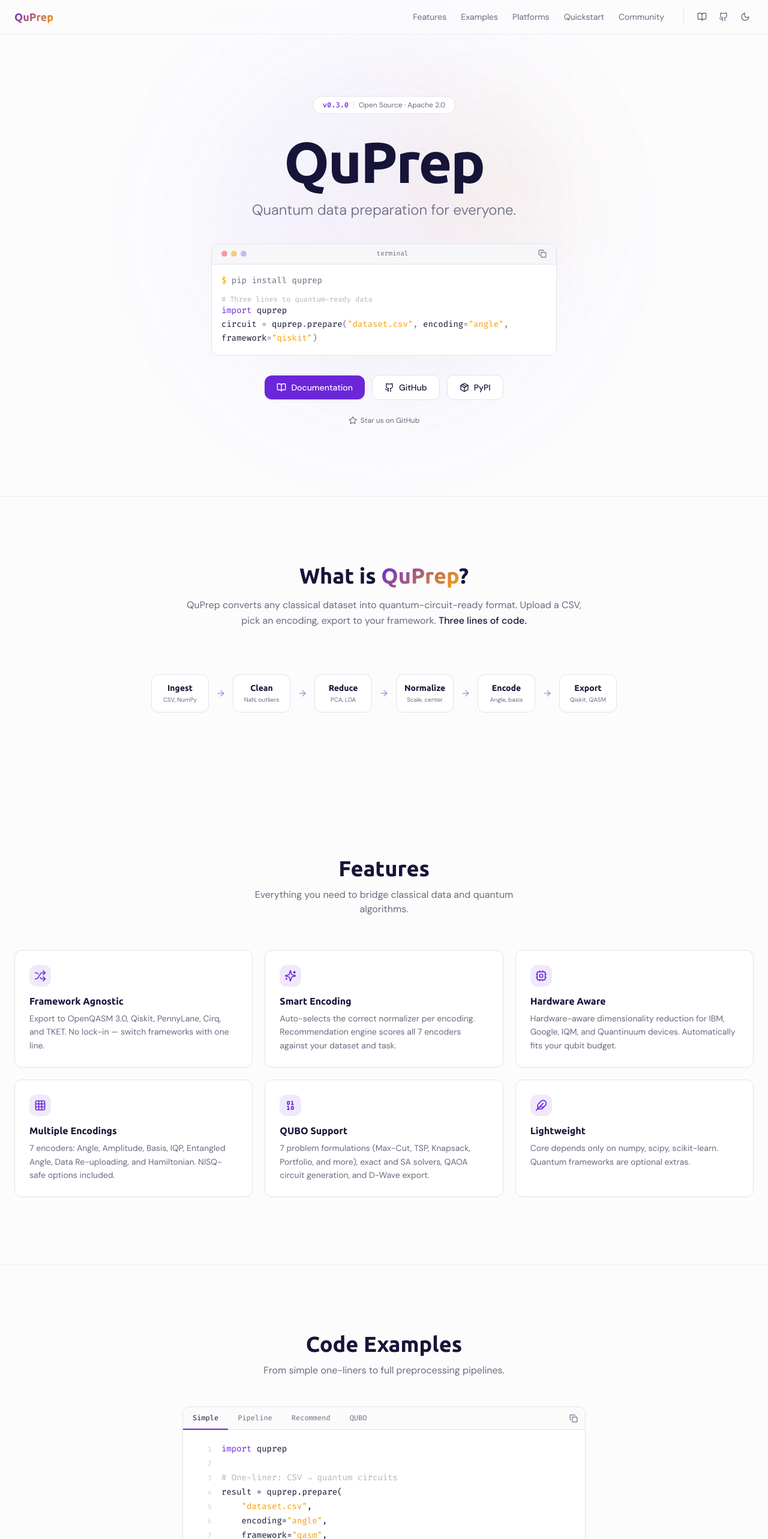
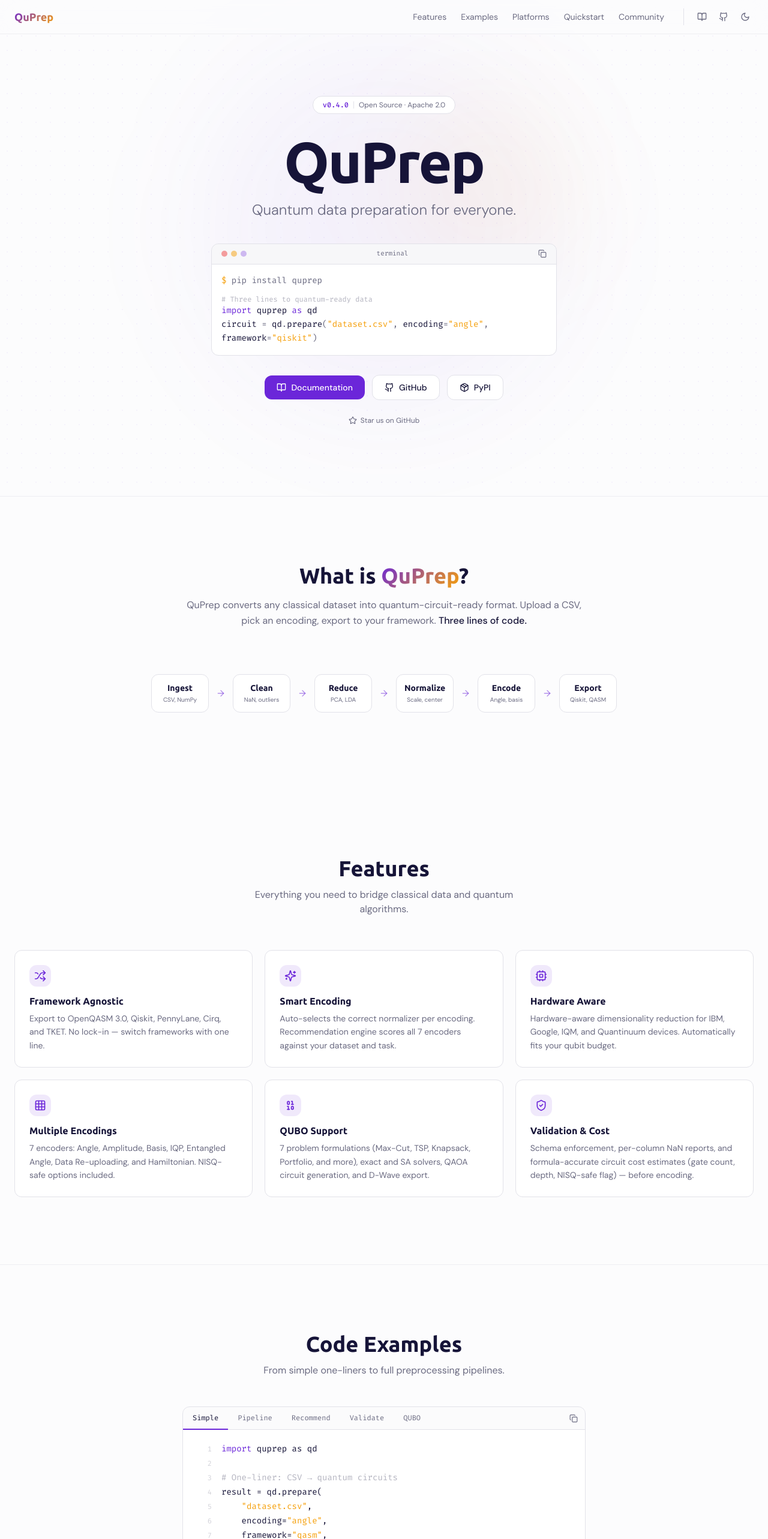
Before and after one commit to quprep/quprep.org, a React (Vite) app: page / in a window 1280 px wide. Shown: the top 2566 px of the page at 60% size. Built offline with nearby package versions, Linux system fonts and the light colour scheme; the HTML template or start-up script is replaced by a standard one.

Commit message:
chore: update website for v0.4.0

```diff
--- a/src/components/CodeExamplesSection.tsx
+++ b/src/components/CodeExamplesSection.tsx
@@ -6,10 +6,10 @@
   {
     id: "simple",
     label: "Simple",
-    code: `import quprep
+    code: `import quprep as qd
 
 # One-liner: CSV → quantum circuits
-result = quprep.prepare(
+result = qd.prepare(
     "dataset.csv",
     encoding="angle",
     framework="qasm",
@@ -21,15 +21,13 @@
   {
     id: "pipeline",
     label: "Pipeline",
-    code: `from quprep import Pipeline
-from quprep.clean.imputer import Imputer
-from quprep.encode.angle import AngleEncoder
-from quprep.export.qasm_export import QASMExporter
+    code: `import quprep as qd
 
-pipeline = Pipeline(
-    cleaner=Imputer(strategy="knn"),
-    encoder=AngleEncoder(rotation="ry"),
-    exporter=QASMExporter(),
+# All classes on the top-level namespace
+pipeline = qd.Pipeline(
+    cleaner=qd.Imputer(strategy="knn"),
+    encoder=qd.AngleEncoder(rotation="ry"),
+    exporter=qd.QASMExporter(),
 )
 
 result = pipeline.fit_transform("dataset.csv")
@@ -38,9 +36,9 @@
   {
     id: "recommend",
     label: "Recommend",
-    code: `import quprep
+    code: `import quprep as qd
 
-rec = quprep.recommend(
+rec = qd.recommend(
     "dataset.csv",
     task="classification",
     qubits=8,
@@ -51,6 +49,29 @@
 print(rec.alternatives) # ranked list of other options
 
 result = rec.apply("dataset.csv")`,
+  },
+  {
+    id: "validate",
+    label: "Validate",
+    code: `import quprep as qd
+
+# Define expected schema
+schema = qd.DataSchema([
+    qd.FeatureSpec("age",    dtype="continuous", min_value=0),
+    qd.FeatureSpec("income", dtype="continuous", min_value=0),
+    qd.FeatureSpec("label",  dtype="discrete"),
+])
+
+# Attach to pipeline — validates before any stage runs
+pipeline = qd.Pipeline(
+    encoder=qd.AngleEncoder(),
+    schema=schema,
+)
+result = pipeline.fit_transform("dataset.csv")
+
+# Cost estimate + audit log included automatically
+print(result.cost.nisq_safe)   # True / False
+result.summary()               # aligned audit table`,
   },
   {
     id: "qubo",
--- a/src/components/CommunitySection.tsx
+++ b/src/components/CommunitySection.tsx
@@ -3,11 +3,14 @@
 import { useState } from "react";
 
 const bibtex = `@software{quprep2026,
-  title   = {QuPrep: Quantum Data Preparation},
-  author  = {Perera, Hasarindu},
-  url     = {https://github.com/quprep/quprep},
-  year    = {2026},
-  license = {Apache-2.0}
+  author    = {Perera, Hasarindu},
+  title     = {QuPrep: Quantum Data Preparation},
+  year      = {2026},
+  publisher = {Zenodo},
+  version   = {0.4.0},
+  doi       = {10.5281/zenodo.19286258},
+  url       = {https://doi.org/10.5281/zenodo.19286258},
+  license   = {Apache-2.0},
 }`;
 
 const links = [
--- a/src/components/FeaturesSection.tsx
+++ b/src/components/FeaturesSection.tsx
@@ -1,5 +1,5 @@
 import { motion } from "framer-motion";
-import { Shuffle, Cpu, Sparkles, Grid3X3, Binary, Feather } from "lucide-react";
+import { Shuffle, Cpu, Sparkles, Grid3X3, Binary, ShieldCheck } from "lucide-react";
 
 const features = [
   {
@@ -28,9 +28,9 @@
     description: "7 problem formulations (Max-Cut, TSP, Knapsack, Portfolio, and more), exact and SA solvers, QAOA circuit generation, and D-Wave export.",
   },
   {
-    icon: Feather,
-    title: "Lightweight",
-    description: "Core depends only on numpy, scipy, scikit-learn. Quantum frameworks are optional extras.",
+    icon: ShieldCheck,
+    title: "Validation & Cost",
+    description: "Schema enforcement, per-column NaN reports, and formula-accurate circuit cost estimates (gate count, depth, NISQ-safe flag) — before encoding.",
   },
 ];
 
--- a/src/components/HeroSection.tsx
+++ b/src/components/HeroSection.tsx
@@ -26,7 +26,7 @@
         >
           {/* Badge */}
           <div className="inline-flex items-center gap-2 rounded-full border border-border bg-card px-4 py-1.5 mb-8">
-            <span className="text-xs font-mono text-primary font-medium">v0.3.0</span>
+            <span className="text-xs font-mono text-primary font-medium">v0.4.0</span>
             <span className="h-3 w-px bg-border" />
             <span className="text-xs text-muted-foreground">Open Source · Apache 2.0</span>
           </div>
@@ -50,7 +50,7 @@
                 </div>
                 <span className="text-[11px] font-mono text-muted-foreground">terminal</span>
                 <button
-                  onClick={() => handleCopy('pip install quprep\n\nimport quprep\ncircuit = quprep.prepare("dataset.csv", encoding="angle", framework="qiskit")')}
+                  onClick={() => handleCopy('pip install quprep\n\nimport quprep as qd\ncircuit = qd.prepare("dataset.csv", encoding="angle", framework="qiskit")')}
                   className="text-muted-foreground hover:text-foreground transition-colors"
                 >
                   {copied ? <Check className="w-3.5 h-3.5 text-primary" /> : <Copy className="w-3.5 h-3.5" />}
@@ -61,11 +61,16 @@
                   <span className="text-accent">$</span> pip install quprep
                 </div>
                 <div className="mt-3 text-muted-foreground/50 text-xs">{"# Three lines to quantum-ready data"}</div>
-                <div><span className="text-primary">import</span> <span className="text-foreground">quprep</span></div>
+                <div>
+                  <span className="text-primary">import</span>
+                  <span className="text-foreground"> quprep </span>
+                  <span className="text-primary">as</span>
+                  <span className="text-foreground"> qd</span>
+                </div>
                 <div>
                   <span className="text-foreground">circuit</span>
                   <span className="text-muted-foreground"> = </span>
-                  <span className="text-foreground">quprep</span>
+                  <span className="text-foreground">qd</span>
                   <span className="text-muted-foreground">.</span>
                   <span className="text-foreground">prepare</span>
                   <span className="text-muted-foreground">(</span>
--- a/src/components/QuickStartSection.tsx
+++ b/src/components/QuickStartSection.tsx
@@ -15,10 +15,10 @@
   {
     step: 2,
     title: "Prepare data",
-    code: `import quprep
+    code: `import quprep as qd
 
 # Load and prepare your dataset
-result = quprep.prepare(
+result = qd.prepare(
     "my_data.csv",
     encoding="angle",
     framework="qasm",
@@ -29,10 +29,10 @@
   {
     step: 3,
     title: "Export",
-    code: `# Save QASM circuits to disk
-from quprep.export.qasm_export import QASMExporter
+    code: `import quprep as qd
 
-exporter = QASMExporter()
+# All exporters are on the top-level namespace
+exporter = qd.QASMExporter()
 for i, enc in enumerate(result.encoded):
     exporter.save(enc, f"circuit_{i}.qasm")
 
```
